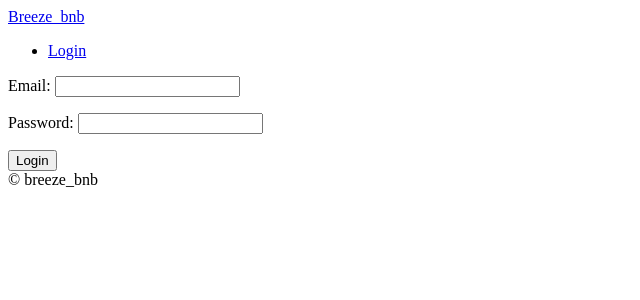
After one commit to bunnycast/breeze_bnb, a Django app: page /users/login/ in a window 1280 px wide. The commit adds this page. Shown: the top 300 px of the page, without its empty margins (0-640 px from the left). Run offline with Django 3.2, Linux system fonts and the light colour scheme; parts of the project's set-up code (start-up, migrations or seed data) failed here and were passed over.

Commit message:
users: LoginView LoginForm and csrf

```diff
--- a/config/urls.py
+++ b/config/urls.py
@@ -21,6 +21,7 @@ from django.conf import settings
 urlpatterns = [
     path("", include('core.urls', namespace="core")),
     path('rooms/', include('rooms.urls', namespace='rooms')),
+    path('users/', include('users.urls', namespace='users')),
     path('admin/', admin.site.urls),
 ]
 
--- a/templates/partials/nav.html
+++ b/templates/partials/nav.html
@@ -1,4 +1,4 @@
 <a href="{% url "core:home" %}">Breeze_bnb</a>
 <ul>
-    <li><a href="/">Login</a></li>
+    <li><a href="{% url "users:login" %}">Login</a></li>
 </ul>
--- a/templates/rooms/search.html
+++ b/templates/rooms/search.html
@@ -4,12 +4,15 @@
     Search
 {% endblock page_title %}
 
+{% block search-bar %}
+{% endblock search-bar %}
+
 {% block content %}
     <h1> Search </h1>
 
     <form method="GET" action="{% url "rooms:search" %}">
         {{ form.as_p }}
-        <button type="submit" value="search">search </button>
+        <button>search </button>
     </form>
 
     <h3>Results</h3>
--- /dev/null
+++ b/templates/users/login.html
@@ -0,0 +1,16 @@
+{% extends "base.html" %}
+
+{% block page_title %}
+    Login
+{% endblock page_title %}
+
+{% block search-bar %}
+{% endblock search-bar %}
+
+{% block content %}
+    <form method="POST", action="{% url "users:login" %}">
+        {% csrf_token %}
+        {{ form.as_p }}
+        <button>Login</button>
+    </form>
+{% endblock %}
--- /dev/null
+++ b/users/forms.py
@@ -0,0 +1,6 @@
+from django import forms
+
+
+class LoginForm(forms.Form):
+    email = forms.EmailField()
+    password = forms.CharField(widget=forms.PasswordInput)
--- /dev/null
+++ b/users/urls.py
@@ -0,0 +1,9 @@
+from django.urls import path
+
+from users.views import LoginView
+
+app_name = "users"
+
+urlpatterns = [
+    path("login/", LoginView.as_view(), name="login"),
+]
--- a/users/views.py
+++ b/users/views.py
@@ -1,3 +1,14 @@
 from django.shortcuts import render
+from django.views import View
 
-# Create your views here.
+from users.forms import LoginForm
+
+
+class LoginView(View):
+    def get(self, request):
+        form = LoginForm()
+        return render(request, "users/login.html", {"form": form})
+
+    def post(self, request):
+        form = LoginForm(request.POST)
+        print(form)
```
